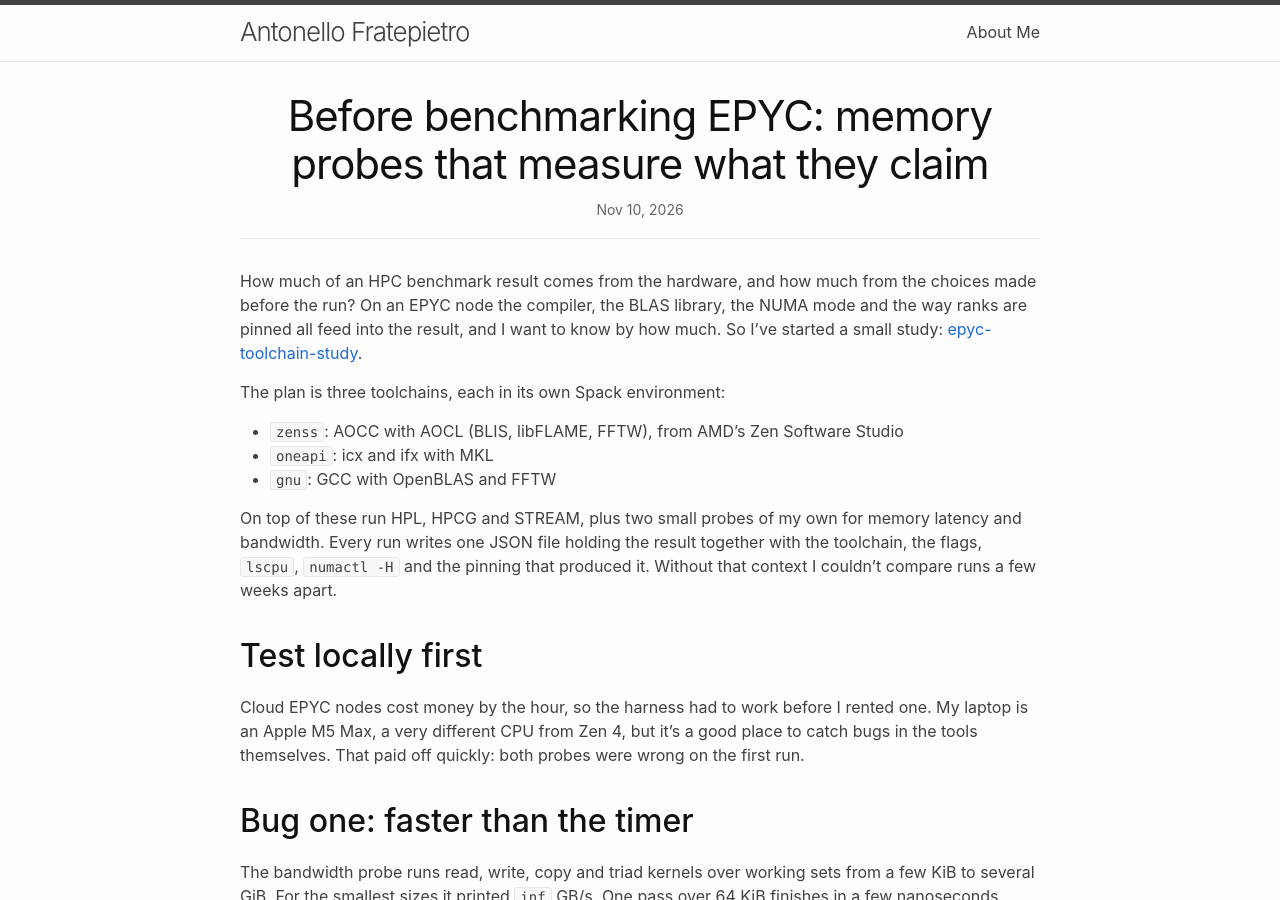
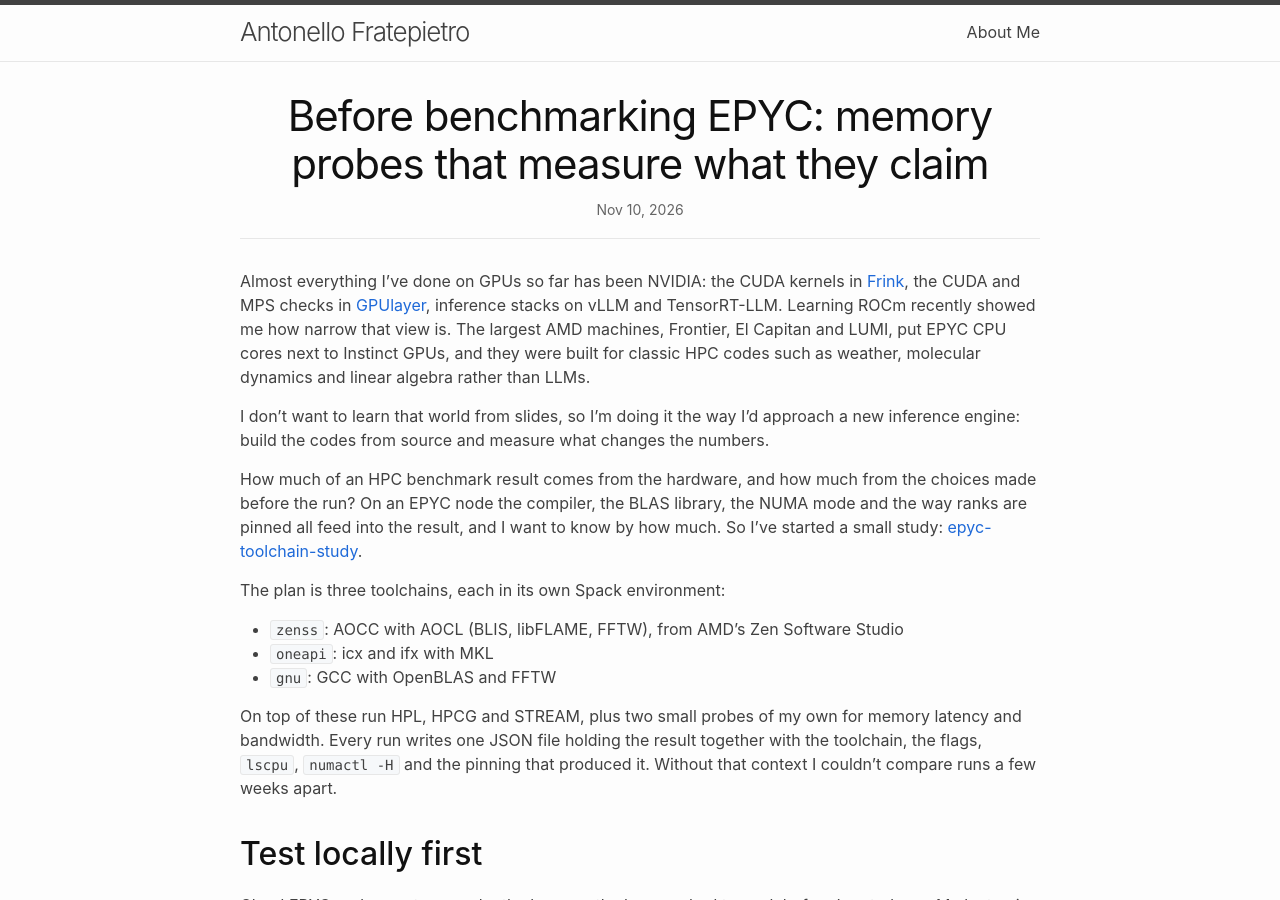
Before and after one commit to antonellof/antonellof.github.io, a Jekyll site: the page built from _posts/2026-11-10-epyc-toolchain-study-memory-probes.md, in a window 1280 px wide and 900 px high. Built offline with Jekyll 4.4.1, drawn with Linux system fonts in a browser that asks for light colours; nearby versions of some CDN libraries.

Commit message:
EPYC and WRF posts: add why I'm doing this

```diff
--- a/_posts/2026-11-10-epyc-toolchain-study-memory-probes.md
+++ b/_posts/2026-11-10-epyc-toolchain-study-memory-probes.md
@@ -6,8 +6,12 @@ categories: [Projects]
 tags: [HPC, AMD EPYC, Benchmarking, STREAM, HPL, Memory Latency, Compilers, Spack]
 image: /assets/images/posts/epyc-probes-latency-m5.png
 description: "Starting an EPYC toolchain study: a small harness for HPL, HPCG and STREAM across three toolchains, and two memory probes that were wrong until a local test caught them."
-excerpt: "I'm starting a study of how much compiler, math library and node configuration choices change performance on AMD EPYC. Before paying for cloud nodes I built the harness and two memory probes, and the first local run showed that both probes were measuring the wrong thing."
+excerpt: "Most of my GPU work has been on NVIDIA. To learn the AMD side properly I'm building classic HPC codes from source on EPYC and Instinct, starting with how much compiler, math library and node configuration choices change the results. Before paying for cloud nodes I built the harness and two memory probes, and the first local run showed that both probes were measuring the wrong thing."
 ---
+
+Almost everything I've done on GPUs so far has been NVIDIA: the CUDA kernels in [Frink](https://github.com/antonellof/frink), the CUDA and MPS checks in [GPUlayer](https://www.gpulayer.dev/), inference stacks on vLLM and TensorRT-LLM. Learning ROCm recently showed me how narrow that view is. The largest AMD machines, Frontier, El Capitan and LUMI, put EPYC CPU cores next to Instinct GPUs, and they were built for classic HPC codes such as weather, molecular dynamics and linear algebra rather than LLMs.
+
+I don't want to learn that world from slides, so I'm doing it the way I'd approach a new inference engine: build the codes from source and measure what changes the numbers.
 
 How much of an HPC benchmark result comes from the hardware, and how much from the choices made before the run? On an EPYC node the compiler, the BLAS library, the NUMA mode and the way ranks are pinned all feed into the result, and I want to know by how much. So I've started a small study: [epyc-toolchain-study](https://github.com/antonellof/epyc-toolchain-study).
 
```
Also changed, not shown: _posts/2026-11-15-building-wrf-from-source-spack-aocc.md (+1 -1 lines).
